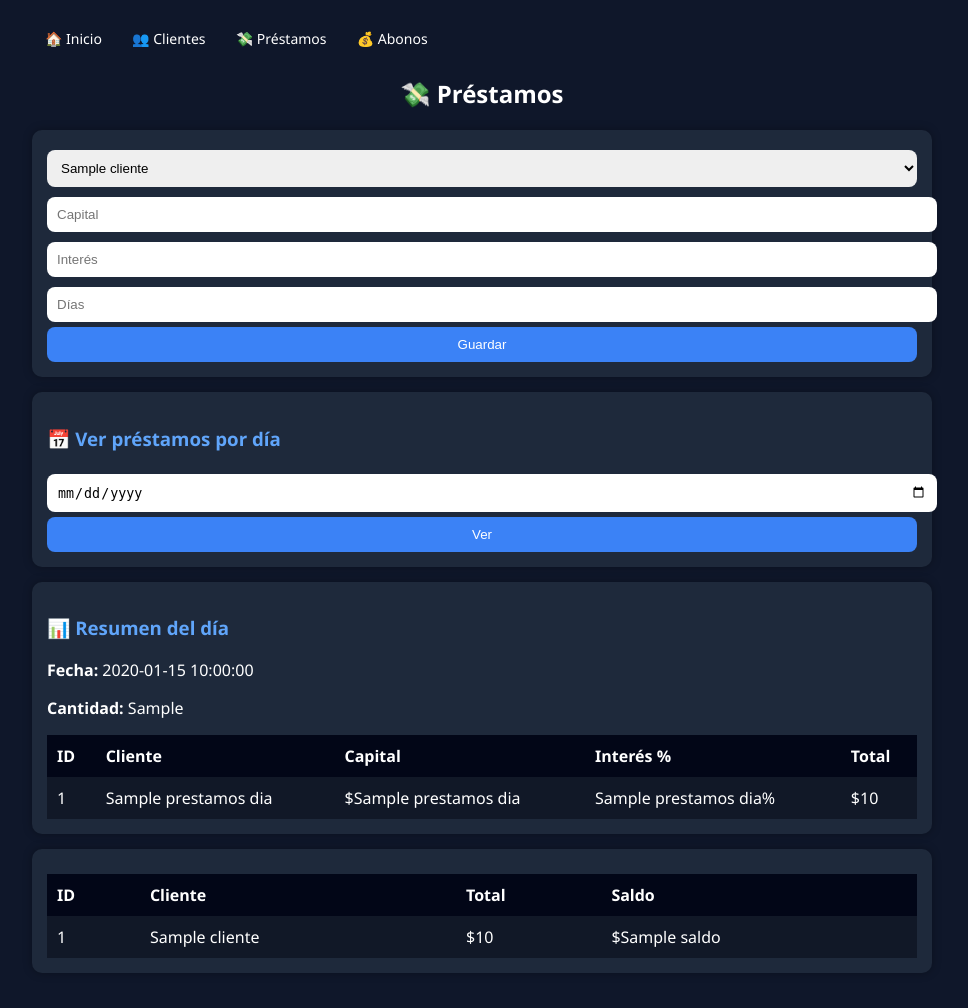
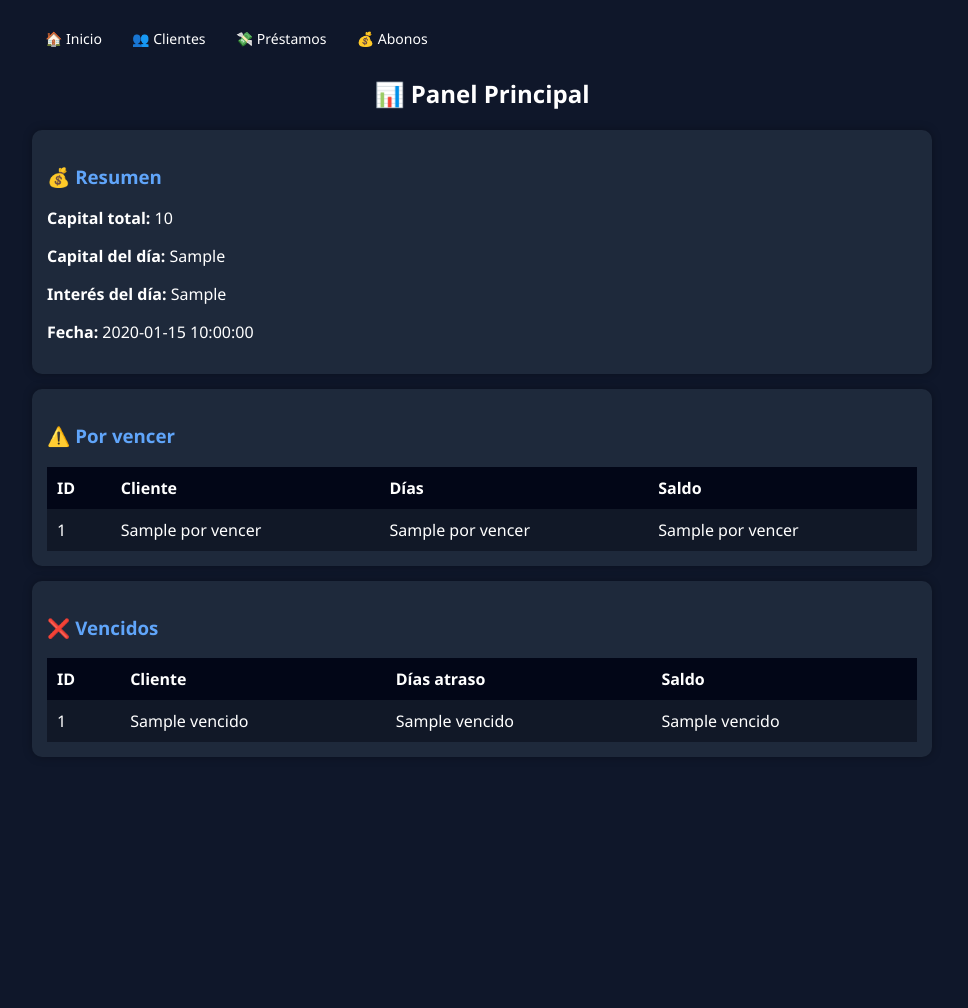
Before and after one commit to pelufo123/sistema-prestamos, a Flask app: template templates/panel.html in a window 1280 px wide. Shown: the whole page, without its empty margins (158-1126 px from the left). After the commit the page ends 757 px from the top, so only its background shows below. Run offline with Flask 3, Linux system fonts and the light colour scheme; the template is opened without the code that fills it: most values are stand-ins (such as "Sample title", 1, 10 or a date in 2020); some libraries are stand-ins or nearby versions.

Commit message:
mejora diseño UI

```diff
--- a/templates/panel.html
+++ b/templates/panel.html
@@ -1,99 +1,85 @@
 <!DOCTYPE html>
 <html>
 <head>
-    <title>Préstamos</title>
+    <title>Panel Principal</title>
     <link rel="stylesheet" href="/static/style.css">
 </head>
 <body>
 
 <div class="container">
 
-<!-- 🔥 MENÚ DE NAVEGACIÓN (ESTE ES EL ARREGLO) -->
-<div>
-    <a href="/" class="btn">🏠 Inicio</a>
-    <a href="/clientes" class="btn">👥 Clientes</a>
-    <a href="/prestamos" class="btn">💸 Préstamos</a>
-    <a href="/abonos" class="btn">💰 Abonos</a>
+<!-- 🔥 MENÚ DE NAVEGACIÓN -->
+<div style="margin-bottom:15px;">
+    <a href="{{ url_for('panel') }}" class="btn">🏠 Inicio</a>
+    <a href="{{ url_for('clientes') }}" class="btn">👥 Clientes</a>
+    <a href="{{ url_for('prestamos') }}" class="btn">💸 Préstamos</a>
+    <a href="{{ url_for('abonos') }}" class="btn">💰 Abonos</a>
 </div>
 
-<h2>💸 Préstamos</h2>
+<h2>📊 Panel Principal</h2>
 
+<!-- 🔥 RESUMEN GENERAL -->
 <div class="card">
-<form method="POST">
-    <select name="cliente">
-        {% for c in clientes %}
-        <option value="{{ c[0] }}">{{ c[1] }}</option>
-        {% endfor %}
-    </select>
+    <h3>💰 Resumen</h3>
 
-    <input name="capital" placeholder="Capital">
-    <input name="interes" placeholder="Interés">
-    <input name="dias" placeholder="Días">
-
-    <button>Guardar</button>
-</form>
+    <p><strong>Capital total:</strong> {{ capital_total }}</p>
+    <p><strong>Capital del día:</strong> {{ capital_dia }}</p>
+    <p><strong>Interés del día:</strong> {{ interes_dia }}</p>
+    <p><strong>Fecha:</strong> {{ fecha }}</p>
 </div>
 
-<!-- 🔥 FILTRO POR FECHA -->
+<!-- 🔥 PRÉSTAMOS POR VENCER -->
 <div class="card">
-<form method="POST">
-    <h3>📅 Ver préstamos por día</h3>
-    <input type="date" name="fecha" value="{{ fecha_filtro }}">
-    <button>Ver</button>
-</form>
-</div>
-
-<!-- 🔥 RESUMEN DEL DÍA -->
-<div class="card">
-    <h3>📊 Resumen del día</h3>
-
-    <p><strong>Fecha:</strong> {{ fecha_filtro }}</p>
-    <p><strong>Cantidad:</strong> {{ cantidad_dia }}</p>
+    <h3>⚠️ Por vencer</h3>
 
     <table>
         <tr>
             <th>ID</th>
             <th>Cliente</th>
-            <th>Capital</th>
-            <th>Interés %</th>
-            <th>Total</th>
+            <th>Días</th>
+            <th>Saldo</th>
         </tr>
 
-        {% for p in prestamos_dia %}
+        {% for p in por_vencer %}
         <tr>
             <td>{{ p[0] }}</td>
             <td>{{ p[1] }}</td>
-            <td>${{ p[2] }}</td>
-            <td>{{ p[3] }}%</td>
-            <td>${{ (p[2] + (p[2]*p[3]/100)) | int }}</td>
+            <td>{{ p[2] }}</td>
+            <td>{{ p[3] }}</td>
         </tr>
         {% endfor %}
     </table>
 
-    {% if cantidad_dia == 0 %}
-        <p>No hubo préstamos este día</p>
+    {% if por_vencer|length == 0 %}
+        <p>No hay préstamos próximos a vencer</p>
     {% endif %}
 </div>
 
-<!-- 🔥 LISTADO GENERAL -->
+<!-- 🔥 PRÉSTAMOS VENCIDOS -->
 <div class="card">
+    <h3>❌ Vencidos</h3>
+
     <table>
         <tr>
             <th>ID</th>
             <th>Cliente</th>
-        <th>Total</th>
+            <th>Días atraso</th>
             <th>Saldo</th>
         </tr>
 
-    {% for p in prestamos %}
+        {% for v in vencidos %}
         <tr>
-        <td>{{ p.id }}</td>
-        <td>{{ p.cliente }}</td>
-        <td>${{ p.total }}</td>
-        <td>${{ p.saldo }}</td>
+            <td>{{ v[0] }}</td>
+            <td>{{ v[1] }}</td>
+            <td>{{ v[2] }}</td>
+            <td>{{ v[3] }}</td>
         </tr>
         {% endfor %}
     </table>
+
+    {% if vencidos|length == 0 %}
+        <p>No hay préstamos vencidos</p>
+    {% endif %}
 </div>
 
 </div>
```
Lines whose indentation alone changed are shown as unchanged.
